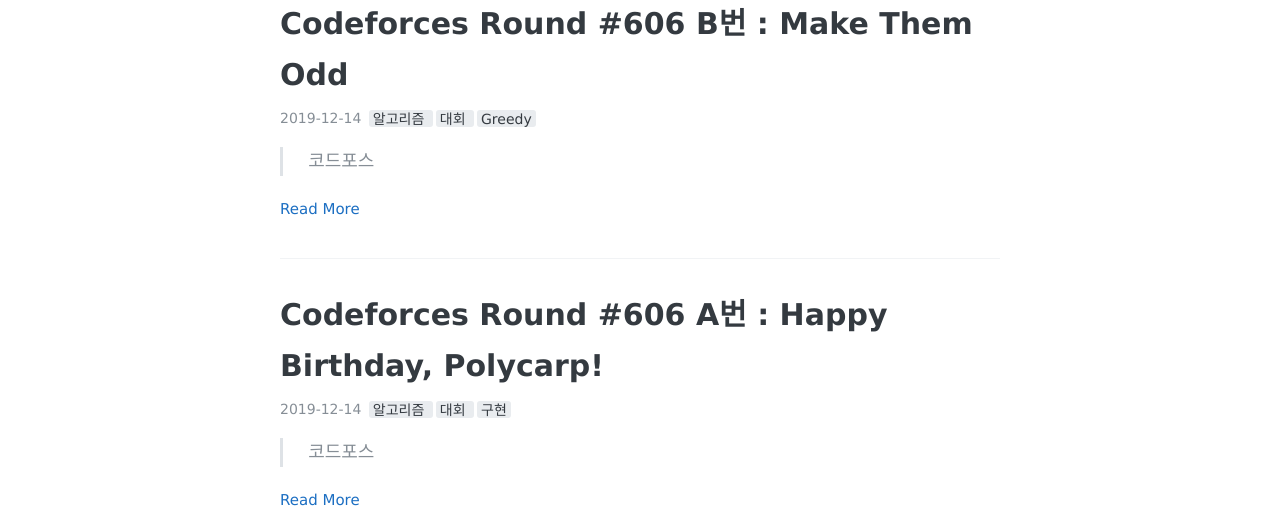
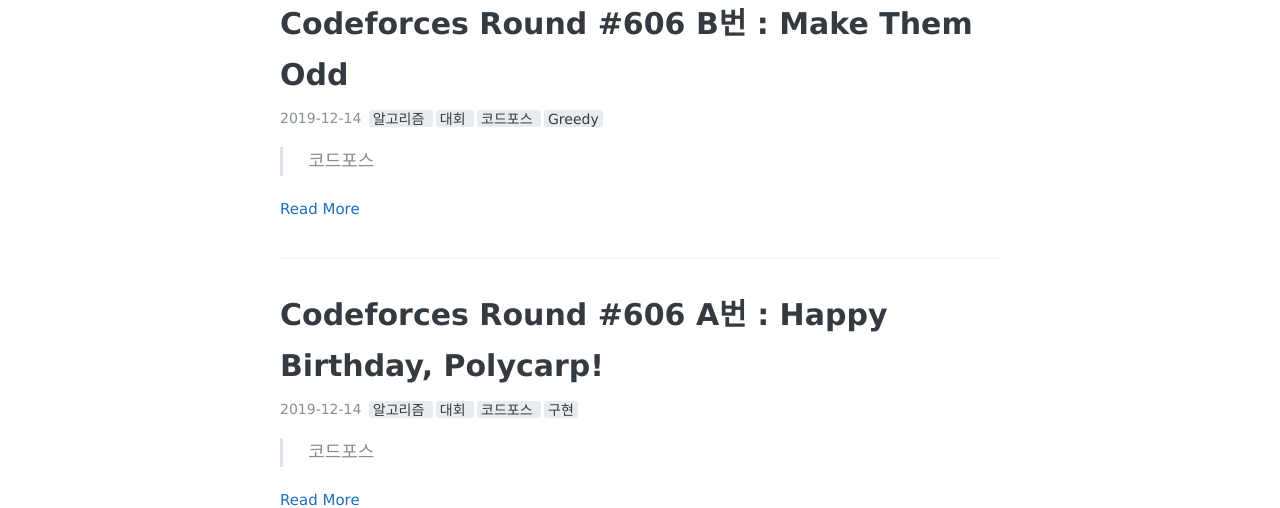
Before and after one commit to sihyungyou/sihyungyou.github.io, a Jekyll site: the page built from index.html, in a window 1280 px wide. Shown: the part 163-671 px from the top of the page. Built offline with Jekyll 4.4.1, drawn with Linux system fonts in a browser that asks for light colours; the list of posts is cut into pages by our own code.

Commit message:
코드포스 태그 추가

```diff
--- a/_posts/2019-12-14-codeforce-A.md
+++ b/_posts/2019-12-14-codeforce-A.md
@@ -1,7 +1,7 @@
 ---
 layout: post
 title: "Codeforces Round #606 A번 : Happy Birthday, Polycarp!"
-tags: [알고리즘, 대회, 구현]
+tags: [알고리즘, 대회, 코드포스, 구현]
 comments: true
 ---
 
--- a/_posts/2019-12-14-codeforce-B.md
+++ b/_posts/2019-12-14-codeforce-B.md
@@ -1,7 +1,7 @@
 ---
 layout: post
 title: "Codeforces Round #606 B번 : Make Them Odd"
-tags: [알고리즘, 대회, Greedy]
+tags: [알고리즘, 대회, 코드포스, Greedy]
 comments: true
 ---
 
```
